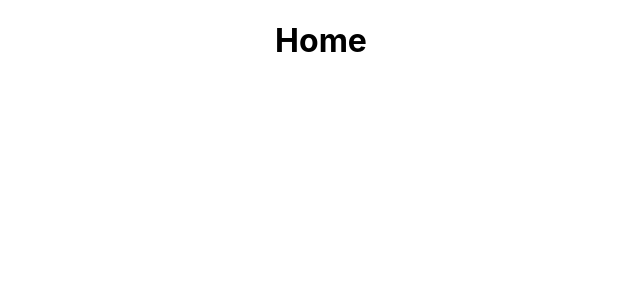
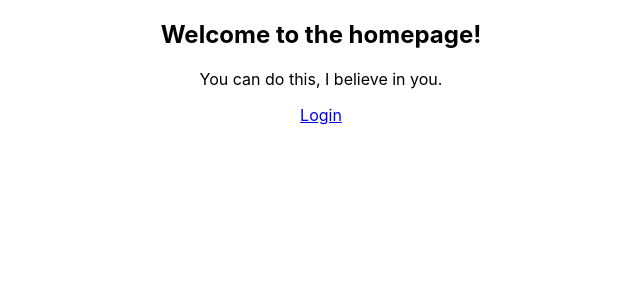
Before and after one commit to narutygt1/skilllane-app, a React (Create React App) app: page / in a window 1280 px wide. Shown: the top 300 px of the page, without its empty margins (319-959 px from the left). Built offline with nearby package versions, Linux system fonts and the light colour scheme.

Commit message:
Simple Routing

```diff
--- a/src/modules/home/index.tsx
+++ b/src/modules/home/index.tsx
@@ -1,7 +1,16 @@
-import React from 'react';
+import React from "react";
+import { Link } from "react-router-dom";
 
 export default function Home() {
-    return (
-        <h1>Home</h1>
-    );
+  return (
+    <>
+      <main>
+        <h2>Welcome to the homepage!</h2>
+        <p>You can do this, I believe in you.</p>
+      </main>
+      <nav>
+        <Link to="/login">Login</Link>
+      </nav>
+    </>
+  );
 }
--- a/src/modules/login/index.tsx
+++ b/src/modules/login/index.tsx
@@ -1,7 +1,11 @@
-import React from 'react';
+import React from "react";
+import { Link } from "react-router-dom";
 
 export default function Home() {
-    return (
-        <h1>Login</h1>
-    );
+  return (
+    <>
+      <h1>Login</h1>
+      <Link to="/">Home</Link>
+    </>
+  );
 }
```
